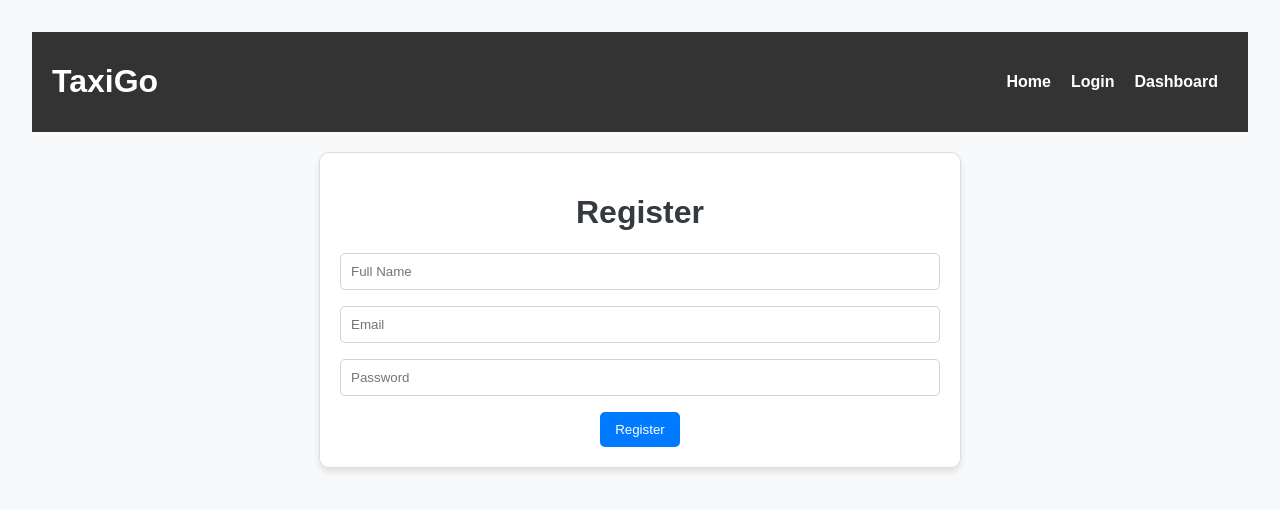
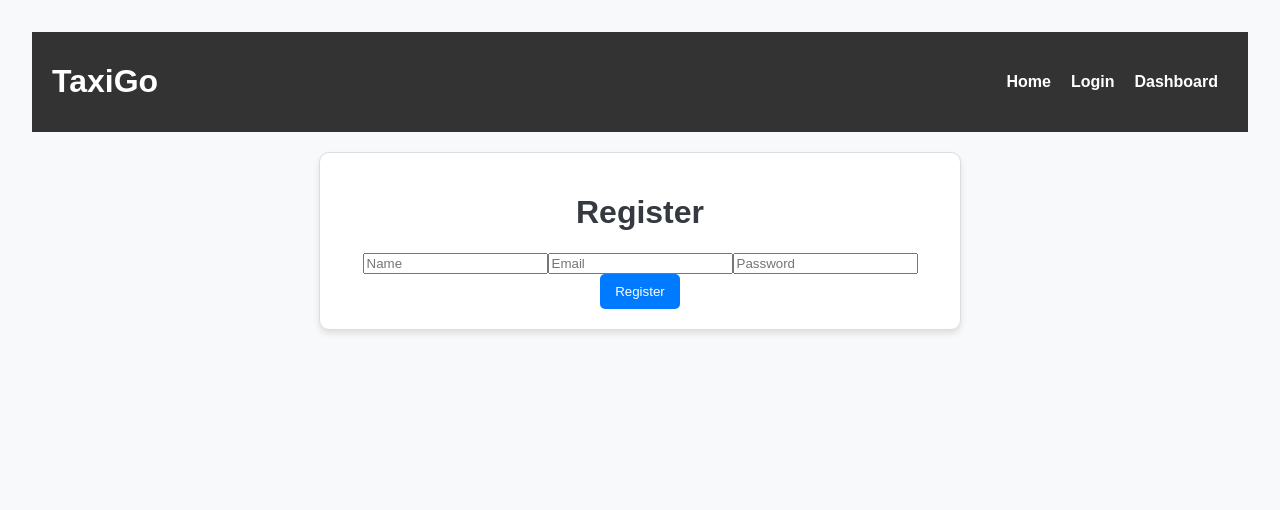
Before and after one commit to Tarto-4/taxi-booking-app, a React (Vite) app in the folder teksy/frontend/: page /register in a window 1280 px wide. Shown: the top 510 px of the page. Built offline with nearby package versions, Linux system fonts and the light colour scheme.

Commit message:
Update Register.jsx

```diff
--- a/teksy/frontend/src/pages/Register.jsx
+++ b/teksy/frontend/src/pages/Register.jsx
@@ -1,32 +1,37 @@
-// src/pages/Register.jsx
 import React, { useState } from 'react';
+import { useNavigate } from 'react-router-dom';
+import api from '../api';
 
 const Register = () => {
   const [name, setName] = useState('');
   const [email, setEmail] = useState('');
   const [password, setPassword] = useState('');
   const [error, setError] = useState('');
+  const navigate = useNavigate();
 
-  const handleRegister = (e) => {
+  const handleRegister = async (e) => {
     e.preventDefault();
-    // Add logic for registration API call or form validation
-    console.log('Registering:', { name, email, password });
+    try {
+      const response = await api.post('/register', { name, email, password });
+      if (response.status === 201) {
+        navigate('/login'); // Redirect to login after successful registration
+      }
+    } catch (err) {
+      setError(err.response?.data?.message || 'Registration failed');
+    }
   };
 
   return (
     <div className="container">
       <h1>Register</h1>
       <form onSubmit={handleRegister}>
-        <div className="form-group">
         <input
           type="text"
           value={name}
           onChange={(e) => setName(e.target.value)}
-            placeholder="Full Name"
+          placeholder="Name"
           required
         />
-        </div>
-        <div className="form-group">
         <input
           type="email"
           value={email}
@@ -34,8 +39,6 @@ const Register = () => {
           placeholder="Email"
           required
         />
-        </div>
-        <div className="form-group">
         <input
           type="password"
           value={password}
@@ -43,7 +46,6 @@ const Register = () => {
           placeholder="Password"
           required
         />
-        </div>
         {error && <p style={{ color: 'red' }}>{error}</p>}
         <button type="submit">Register</button>
       </form>
```
Lines whose indentation alone changed are shown as unchanged.
